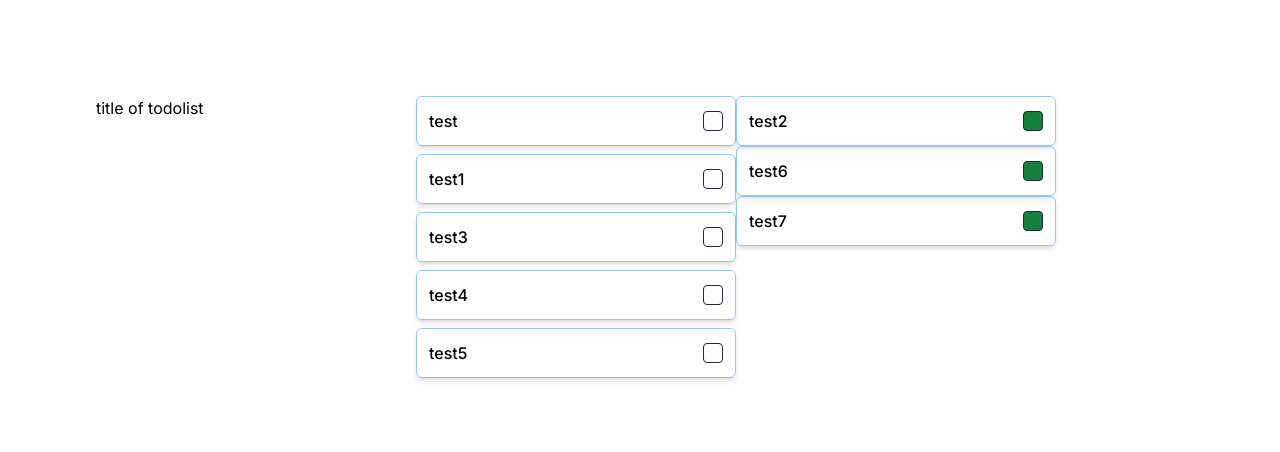
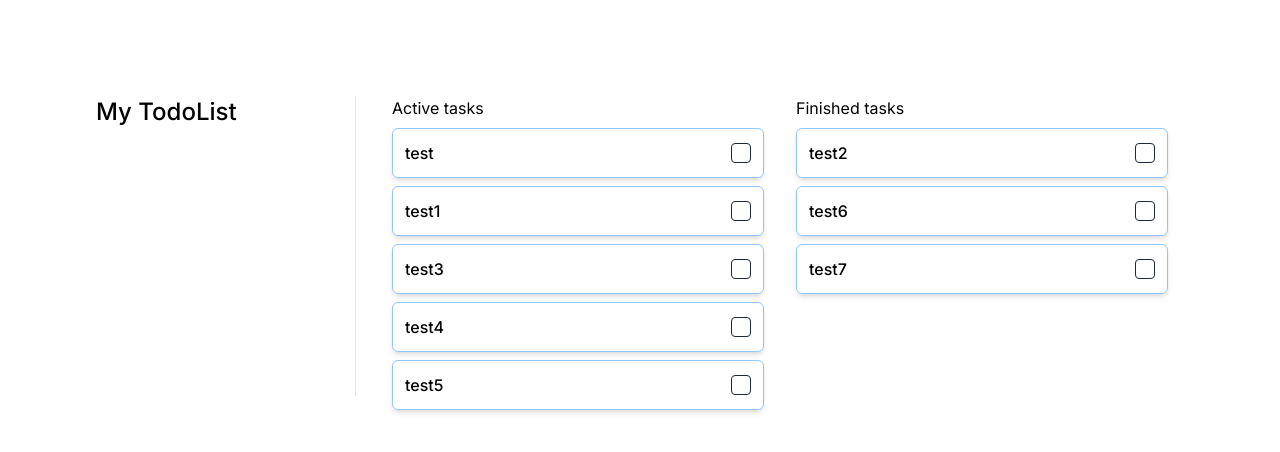
Before and after one commit to JKonac/todo-with-websockets, a Next.js app: page / in a window 1280 px wide. Shown: the top 452 px of the page. Built offline with nearby package versions, Linux system fonts and the light colour scheme.

Commit message:
Refactor code and extract components into reusable ones

```diff
--- a/src/app/page.tsx
+++ b/src/app/page.tsx
@@ -1,71 +1,11 @@
 "use client";
-import Image from "next/image";
-import { useState } from "react";
+import TodoListContainer from "./../components/TodoListContainer";
 
 export default function Home() {
-  const [mockData, setMockData] = useState([
-    { title: "test", taskDone: false, id: 0 },
-    { title: "test1", taskDone: false, id: 1 },
-    { title: "test2", taskDone: true, id: 2 },
-    { title: "test3", taskDone: false, id: 3 },
-    { title: "test4", taskDone: false, id: 4 },
-    { title: "test5", taskDone: false, id: 5 },
-    { title: "test6", taskDone: true, id: 6 },
-    { title: "test7", taskDone: true, id: 7 },
-  ]);
-
-  const toggleTodoItemHandler = (id: number) => {
-    const newArr = [...mockData];
-    const index = newArr.findIndex((item) => item.id === id);
-    console.log("INDEX ", index);
-    newArr[index].taskDone = !newArr[index].taskDone;
-    setMockData(newArr);
-  };
-
   return (
-    <main className="flex min-h-screen flex-col items-center justify-between p-24 max-w-6xl">
-      <div className="w-full h-10 grid grid-cols-3">
-        <div className="col-span-1">
-          <p>title of todolist</p>
-        </div>
-        <div className="col-span-1 grid gap-y-2">
-          {mockData
-            .filter((item) => !item.taskDone)
-            .map((mock, index) => {
-              return (
-                <div
-                  key={index}
-                  className="flex rounded-md shadow-md border border-blue-300 p-3 items-center justify-between"
-                >
-                  <p className="font-medium">{mock.title}</p>
-                  <div
-                    onClick={() => toggleTodoItemHandler(mock.id)}
-                    className="w-5 h-5 border border-gray-800 rounded"
-                  ></div>
-                </div>
-              );
-            })}
-        </div>
-        <div className="col-span-1">
-          {mockData
-            .filter((item) => item.taskDone)
-            .map((mock, index) => {
-              return (
-                <div
-                  key={index}
-                  className="flex rounded-md shadow-md border border-blue-300 p-3 items-center justify-between"
-                >
-                  <p className="font-medium">{mock.title}</p>
-                  <div
-                    onClick={() => toggleTodoItemHandler(mock.id)}
-                    className={`w-5 h-5 border border-gray-800 rounded ${
-                      mock.taskDone ? "bg-green-700" : "bg-white"
-                    }`}
-                  ></div>
-                </div>
-              );
-            })}
-        </div>
+    <main className="flex min-h-screen flex-col items-center justify-between p-24 w-full">
+      <div className="w-full h-10 max-w-6xl flex">
+        <TodoListContainer />
       </div>
     </main>
   );
--- /dev/null
+++ b/src/components/TodoListContainer/components/TodoItem/index.tsx
@@ -0,0 +1,7 @@
+export default function TodoListSideBar() {
+  return (
+    <div className="min-w-[300px] border-r-2 bg-red-400">
+      <p className="font-medium text-2xl">title of todolist</p>
+    </div>
+  );
+}
--- /dev/null
+++ b/src/components/TodoListContainer/components/TodoListColumns/components/TodoListColumn/index.tsx
@@ -0,0 +1,32 @@
+interface TodoListColumnProps {
+  data: {
+    title: string;
+    taskDone: Boolean;
+    id: number;
+  }[];
+  toggleTodoItemHandler: (id: number) => void;
+}
+
+export default function TodoListColumn({
+  data,
+  toggleTodoItemHandler,
+}: TodoListColumnProps) {
+  return (
+    <>
+      {data.map((mock, index) => {
+        return (
+          <div
+            key={index}
+            className="flex rounded-md shadow-md border border-blue-300 p-3 items-center justify-between"
+          >
+            <p className="font-medium">{mock.title}</p>
+            <div
+              onClick={() => toggleTodoItemHandler(mock.id)}
+              className="w-5 h-5 border border-gray-800 rounded"
+            ></div>
+          </div>
+        );
+      })}
+    </>
+  );
+}
--- /dev/null
+++ b/src/components/TodoListContainer/components/TodoListColumns/index.tsx
@@ -0,0 +1,25 @@
+import TodoListColumn from "./components/TodoListColumn";
+
+interface TodoListColumnsProps {
+  data: {
+    title: string;
+    taskDone: Boolean;
+    id: number;
+  }[];
+  toggleTodoItemHandler: (id: number) => void;
+}
+
+export default function TodoListColumns({ data, toggleTodoItemHandler }: TodoListColumnsProps) {
+  return (
+    <div className="w-full flex">
+      <div className="w-full grid gap-y-2 px-4">
+        <p>Active tasks</p>
+        <TodoListColumn data={data.filter((item) => !item.taskDone)} toggleTodoItemHandler={toggleTodoItemHandler} />
+      </div>
+      <div className="w-full px-4 grid gap-y-2">
+        <p>Finished tasks</p>
+        <TodoListColumn data={data.filter((item) => item.taskDone)} toggleTodoItemHandler={toggleTodoItemHandler} />
+      </div>
+    </div>
+  );
+}
--- /dev/null
+++ b/src/components/TodoListContainer/components/TodoListSideBar/index.tsx
@@ -0,0 +1,7 @@
+export default function TodoListSideBar() {
+  return (
+    <div className="min-w-[260px] border-r-[1px] mr-5 h-[300px]">
+      <p className="font-medium text-2xl">My TodoList</p>
+    </div>
+  );
+}
--- /dev/null
+++ b/src/components/TodoListContainer/index.tsx
@@ -0,0 +1,32 @@
+import { useState } from "react";
+import TodoListSideBar from "./components/TodoListSideBar";
+import TodoListColumns from "./components/TodoListColumns";
+import { TodoItemType } from "@/utils";
+
+export default function TodoListContainer() {
+  const [mockData, setMockData] = useState([
+    { title: "test", taskDone: false, id: 0 },
+    { title: "test1", taskDone: false, id: 1 },
+    { title: "test2", taskDone: true, id: 2 },
+    { title: "test3", taskDone: false, id: 3 },
+    { title: "test4", taskDone: false, id: 4 },
+    { title: "test5", taskDone: false, id: 5 },
+    { title: "test6", taskDone: true, id: 6 },
+    { title: "test7", taskDone: true, id: 7 },
+  ]);
+
+  const toggleTodoItemHandler = (id: number) => {
+    const newArr = [...mockData];
+    const index = newArr.findIndex((item) => item.id === id);
+    console.log("INDEX ", index);
+    newArr[index].taskDone = !newArr[index].taskDone;
+    setMockData(newArr);
+  };
+
+  return (
+    <>
+      <TodoListSideBar />
+      <TodoListColumns data={mockData} toggleTodoItemHandler={toggleTodoItemHandler}  />
+    </>
+  );
+}
--- /dev/null
+++ b/src/utils.tsx
@@ -0,0 +1,12 @@
+export const mockData = [
+  { title: "test", taskDone: false, id: 0 },
+  { title: "test1", taskDone: false, id: 1 },
+  { title: "test2", taskDone: true, id: 2 },
+  { title: "test3", taskDone: false, id: 3 },
+  { title: "test4", taskDone: false, id: 4 },
+  { title: "test5", taskDone: false, id: 5 },
+  { title: "test6", taskDone: true, id: 6 },
+  { title: "test7", taskDone: true, id: 7 },
+];
+
+export type TodoItemType = { title: string; taskDone: boolean; id: number };
```
Also changed, not shown: 1 other file (tests, documents, lock files or other folders).
